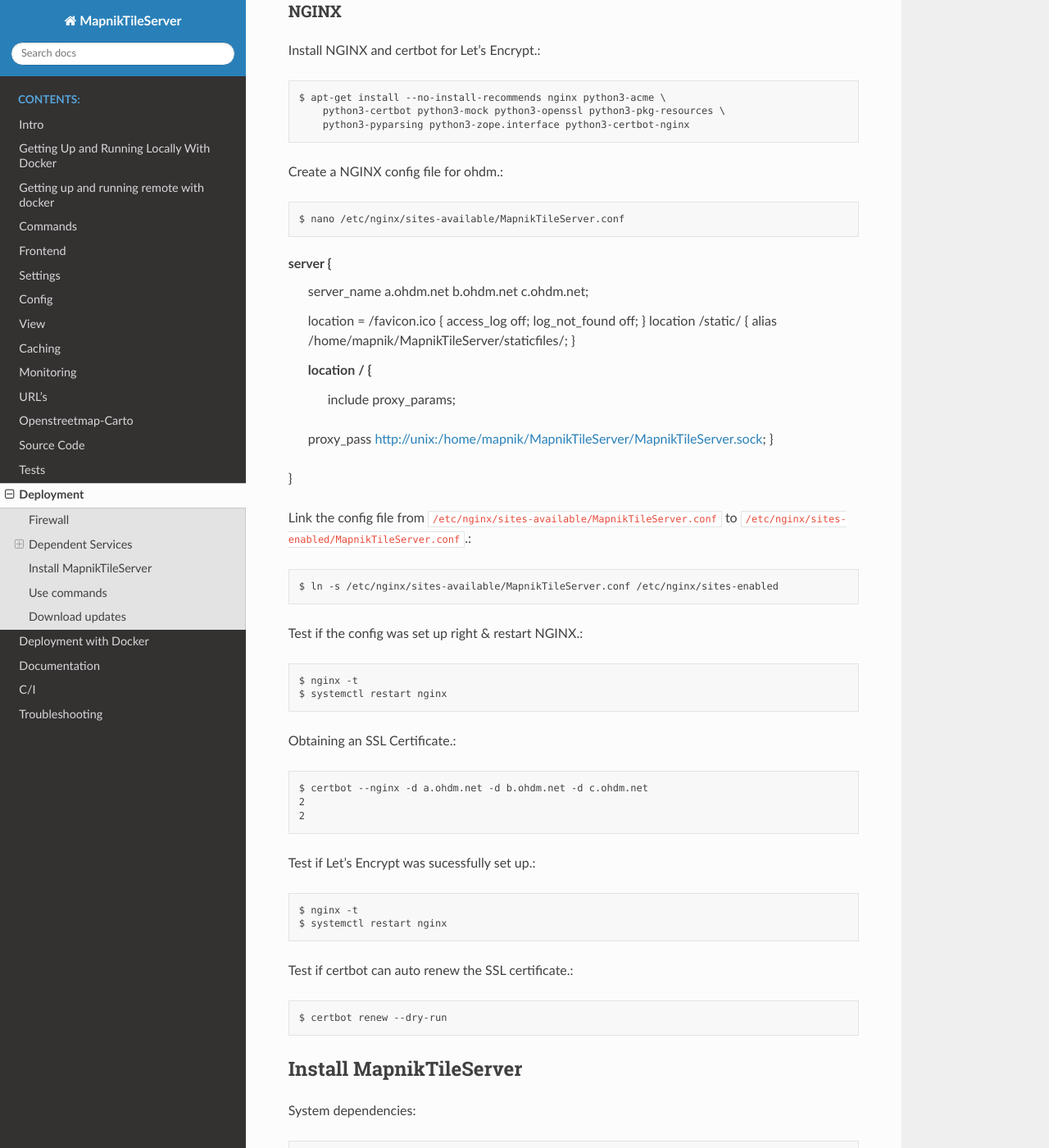
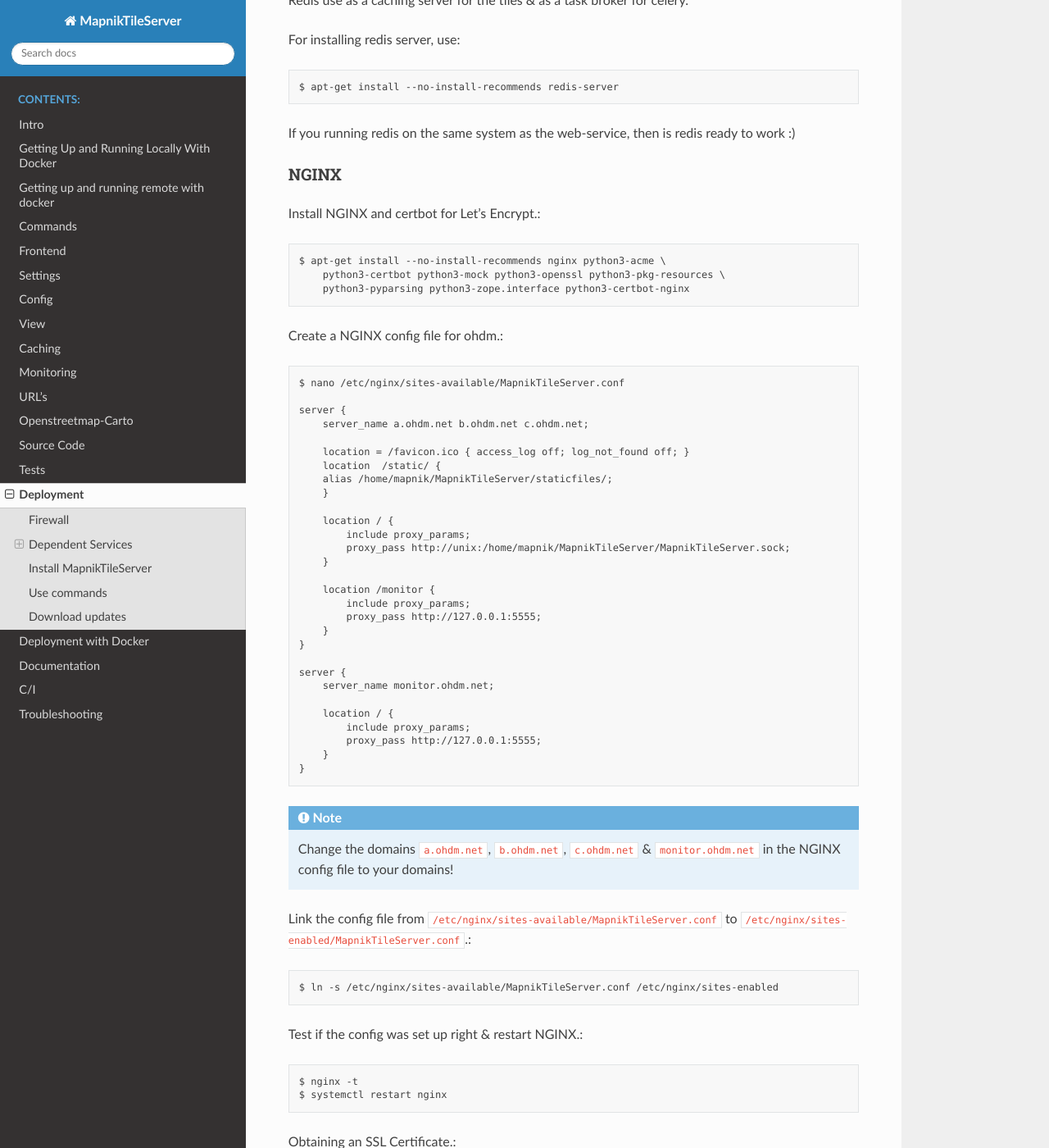
Before and after one commit to OpenHistoricalDataMap/MapnikTileServer, a Sphinx documentation site: the page built from docs/deployment.rst, in a window 1280 px wide and 1400 px high, scrolled down 2257 px. Shown: the whole window at 82% size. Built offline with Sphinx 7.4.7 and the Read the Docs theme 2.0.0, drawn with Linux system fonts in a browser that asks for light colours; some of the changed text lies outside the part shown.

Commit message:
update deployment docs

````diff
--- a/docs/deployment.rst
+++ b/docs/deployment.rst
@@ -24,7 +24,6 @@
 To use the performance boost of the new Postgres Version, add the
 `postgres repo <https://www.postgresql.org/download/linux/debian/>`_
 from postgresql.org to your system.::
-
 
     $ apt-get --no-install-recommends install \
         locales gnupg2 wget ca-certificates rpl pwgen software-properties-common gdal-bin iputils-ping
@@ -61,6 +60,15 @@
     $ CREATE EXTENSION postgis;
     $ CREATE EXTENSION hstore;
     $ CREATE EXTENSION postgis_topology;
+
+Set the template postgres database to ``UTF-8`` encoding.::
+
+    $ UPDATE pg_database SET datistemplate = FALSE WHERE datname = 'template1';
+    $ DROP DATABASE template1;
+    $ CREATE DATABASE template1 WITH TEMPLATE = template0 ENCODING = 'UTF8';
+    $ UPDATE pg_database SET datistemplate = TRUE WHERE datname = 'template1';
+    $ \c template1
+    $ VACUUM FREEZE;
 
 Create the ``gis`` database with the user ``mapnik`` to access the ``gis`` database.::
 
@@ -102,19 +110,37 @@
 
     $ nano /etc/nginx/sites-available/MapnikTileServer.conf
 
-server {
-    server_name a.ohdm.net b.ohdm.net c.ohdm.net;
+    server {
+        server_name a.ohdm.net b.ohdm.net c.ohdm.net;
 
-    location = /favicon.ico { access_log off; log_not_found off; }
-    location  /static/ {
-    alias /home/mapnik/MapnikTileServer/staticfiles/;
+        location = /favicon.ico { access_log off; log_not_found off; }
+        location  /static/ {
+        alias /home/mapnik/MapnikTileServer/staticfiles/;
+        }
+
+        location / {
+            include proxy_params;
+            proxy_pass http://unix:/home/mapnik/MapnikTileServer/MapnikTileServer.sock;
+        }
+
+        location /monitor {
+            include proxy_params;
+            proxy_pass http://127.0.0.1:5555;
+        }
     }
 
-    location / {
-        include proxy_params;
-    proxy_pass http://unix:/home/mapnik/MapnikTileServer/MapnikTileServer.sock;
+    server {
+        server_name monitor.ohdm.net;
+
+        location / {
+            include proxy_params;
+            proxy_pass http://127.0.0.1:5555;
+        }
     }
-}
+
+.. note::
+    Change the domains ``a.ohdm.net``, ``b.ohdm.net``, ``c.ohdm.net`` & ``monitor.ohdm.net``
+    in the NGINX config file to your domains!
 
 Link the config file from ``/etc/nginx/sites-available/MapnikTileServer.conf``
 to ``/etc/nginx/sites-enabled/MapnikTileServer.conf``.::
@@ -128,7 +154,7 @@
 
 Obtaining an SSL Certificate.::
 
-    $ certbot --nginx -d a.ohdm.net -d b.ohdm.net -d c.ohdm.net
+    $ certbot --nginx -d a.ohdm.net -d b.ohdm.net -d c.ohdm.net -d monitor.ohdm.net
     2
     2
 
@@ -327,11 +353,11 @@
 
     $ nano /etc/supervisor/conf.d/mapnik_tile_server.conf
 
-Fill the ``supervisor`` file with the values below, but don't forget to change ``CELERY_FLOWER_USER```
-& ``CELERY_FLOWER_PASSWORD`` values.::
+Fill the ``supervisor`` file with the values below, but don't forget to change
+``--basic_auth="ChangeMeFlowerUser:ChangeMeFlowerPassword"`` with your flower user & password.::
 
     [supervisord]
-    environment=DJANGO_READ_DOT_ENV_FILE=True,DJANGO_SETTINGS_MODULE=config.settings.production,CELERY_FLOWER_USER=ChangeMeFlowerUser,CELERY_FLOWER_PASSWORD=ChangeMeFlowerPassword,CELERY_BROKER_URL=redis://localhost:6379/0
+    environment=DJANGO_READ_DOT_ENV_FILE=True,DJANGO_SETTINGS_MODULE=config.settings.production,CELERY_BROKER_URL=redis://localhost:6379/0
 
     [program:MapnikTileServer_celery_worker]
     command=celery -A config.celery_app worker -l INFO
@@ -434,3 +460,7 @@
 Remove all packages were automatically installed and are no longer required.::
 
     $ apt autoremove
+
+On ``monitor.ohdm.net`` you should now able to log into the flower celery monitor.
+The user information is in ``/etc/supervisor/conf.d/mapnik_tile_server.conf`` on the
+line ``--basic_auth="ChangeMeFlowerUser:ChangeMeFlowerPassword"``.
````
Also changed, not shown: other parts of docs/deployment.rst (+1 -1 lines).
